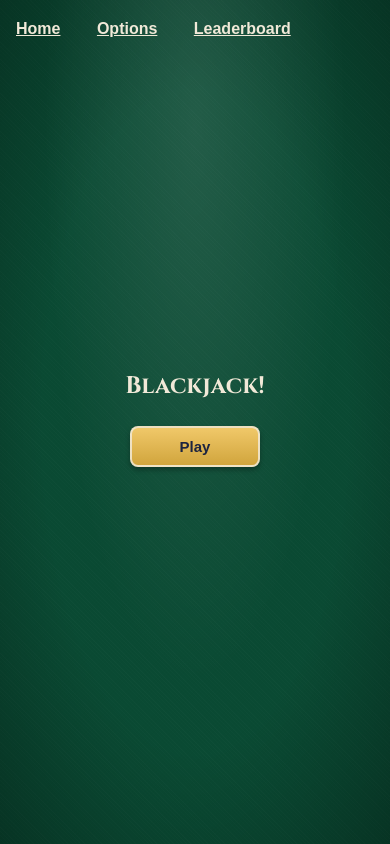
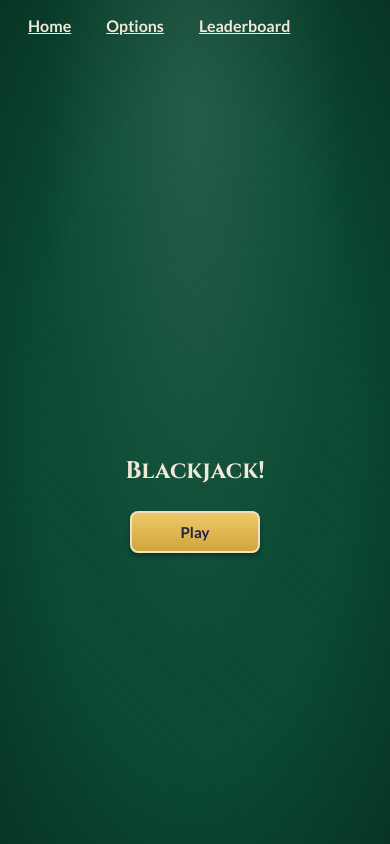
Before and after one commit to ollycodes/VentiUno, a Django app: page / in a window 390 px wide. Run offline with Django 4.2, Linux system fonts and the light colour scheme.

Commit message:
Add mobile-responsive layout and a second Google Font (Phase 3)
- New @media (max-width: 700px) breakpoint collapses #table's 3-column
  grid (info / felt center / buttons side by side) into one stacked
  column — phone-portrait widths (~360-430px) are comfortably under it,
  phone-landscape comfortably over, so no separate orientation query is
  needed.
- At that breakpoint, chips shrink from 100px to 70px so 4 no longer
  overflow their 25%-wide pit/purse grid cells, and the options page's
  deck-style picker drops from a fixed 4x100px grid (overflows any phone
  width) to 3x90px.
- Added Lato as the body-text font, pairing with the existing Cinzel
  (kept for headings/buttons/stat display) instead of falling back to a
  bare sans-serif.

Not browser-verified in this environment (curl-only) — worth a real
device or devtools responsive-mode pass.

Co-Authored-By: Claude Sonnet 5 <noreply@anthropic.com>
Claude-Session: https://claude.ai/code/session_01NVAGZBj83nvdtcf2PGFYdL

```diff
--- a/blackjack/static/blackjack/style.css
+++ b/blackjack/static/blackjack/style.css
@@ -51,7 +51,7 @@
 body {
     background: var(--felt);
     color: var(--cream);
-    font-family: sans-serif;
+    font-family: 'Lato', sans-serif;
     font-size: 16px;
     margin: 0;
 }
@@ -322,6 +322,7 @@ tbody tr:hover {
     border-radius: 10px;
     padding: 5px;
     width: 300px;
+    max-width: 100%;
     display: grid;
     grid-template-columns: repeat(16, 10%);
     grid-template-rows: none;
@@ -629,3 +630,52 @@ tbody tr:hover {
 .Dealer {
     color: var(--maroon-bright);
 }
+
+/*
+ * MOBILE / PORTRAIT LAYOUT
+ * Everything above assumes landscape-ish width: info, the felt center,
+ * and the buttons sit side by side. That three-column layout has no room
+ * to breathe on a phone held in portrait (roughly 360-430px wide — well
+ * under this breakpoint, while a phone in landscape is comfortably over
+ * it), so below 700px it collapses to one column stacked top to bottom
+ * instead, and a handful of fixed-px sizes (chips, the deck-style picker)
+ * shrink to fit.
+ */
+@media (max-width: 700px) {
+    #table {
+        grid-template-columns: 1fr;
+        grid-template-rows: auto auto auto auto;
+        grid-template-areas:
+        "h"
+        "info"
+        "c"
+        "buttons";
+        padding: 16px 12px 32px;
+    }
+
+    .pit, .purse {
+        grid-template-rows: repeat(2, 80px);
+    }
+
+    .first_ring {
+        height: 70px;
+        width: 70px;
+        border-width: 7px;
+    }
+
+    .third_ring p {
+        font-size: medium;
+    }
+
+    .won, .Draw {
+        font-size: 2rem;
+    }
+
+    .deck-style-grid {
+        grid-template-columns: repeat(3, 90px);
+    }
+
+    .deck-style-swatch img {
+        width: 70px;
+    }
+}
--- a/blackjack/templates/base.html
+++ b/blackjack/templates/base.html
@@ -9,7 +9,7 @@
     <meta name="viewport" content="width=device-width, initial-scale=1.0"/>
     <link rel="preconnect" href="https://fonts.googleapis.com"/>
     <link rel="preconnect" href="https://fonts.gstatic.com" crossorigin/>
-    <link href="https://fonts.googleapis.com/css2?family=Cinzel:wght@400;600;700;900&display=swap" rel="stylesheet"/>
+    <link href="https://fonts.googleapis.com/css2?family=Cinzel:wght@400;600;700;900&family=Lato:wght@400;700&display=swap" rel="stylesheet"/>
     <link rel="stylesheet" type="text/css" href="{% static 'blackjack/style.css' %}"/>
     <link rel="stylesheet" href="https://cdnjs.cloudflare.com/ajax/libs/animate.css/4.1.1/animate.min.css"/>
     <script src="{% static 'blackjack/js/htmx.min.js' %}"></script>
```
